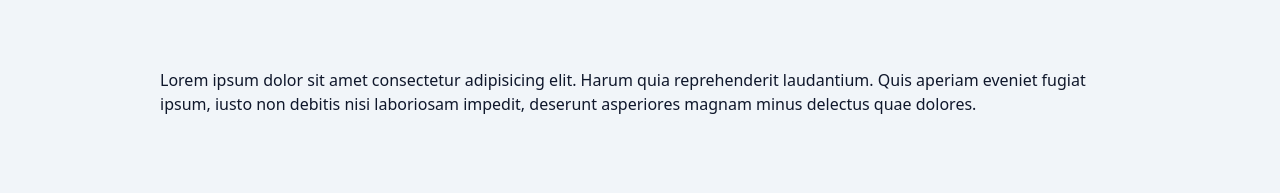
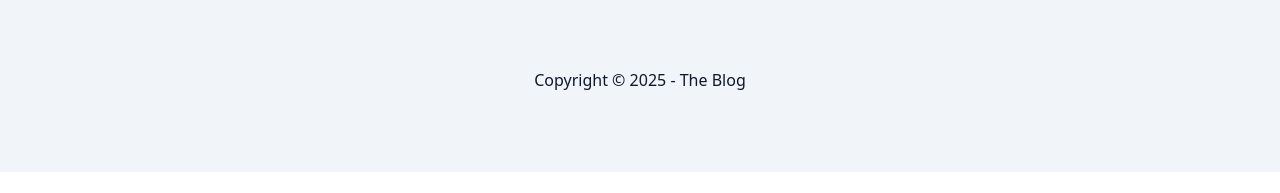
Before and after one commit to gabbzin/blog, a Next.js app: page / in a window 1280 px wide. Shown: the part 1986-2179 px from the top of the page. After the commit the page ends 2158 px from the top, so only its background shows below. Built offline with nearby package versions, Linux system fonts and the light colour scheme.

Commit message:
Personalizando a Footer

```diff
--- a/src/components/Footer/index.tsx
+++ b/src/components/Footer/index.tsx
@@ -1,6 +1,12 @@
+import Link from "next/link";
 
-export function Footer(){
-  return <footer className="pb-20">
-    Lorem ipsum dolor sit amet consectetur adipisicing elit. Harum quia reprehenderit laudantium. Quis aperiam eveniet fugiat ipsum, iusto non debitis nisi laboriosam impedit, deserunt asperiores magnam minus delectus quae dolores.
-  </footer>
+export function Footer() {
+  return (
+    <footer className="pb-20 text-center">
+      <p>
+        Copyright &copy; {new Date().getFullYear()} -{" "}
+        <Link href={"/"}>The Blog</Link>
+      </p>
+    </footer>
+  );
 }
```
